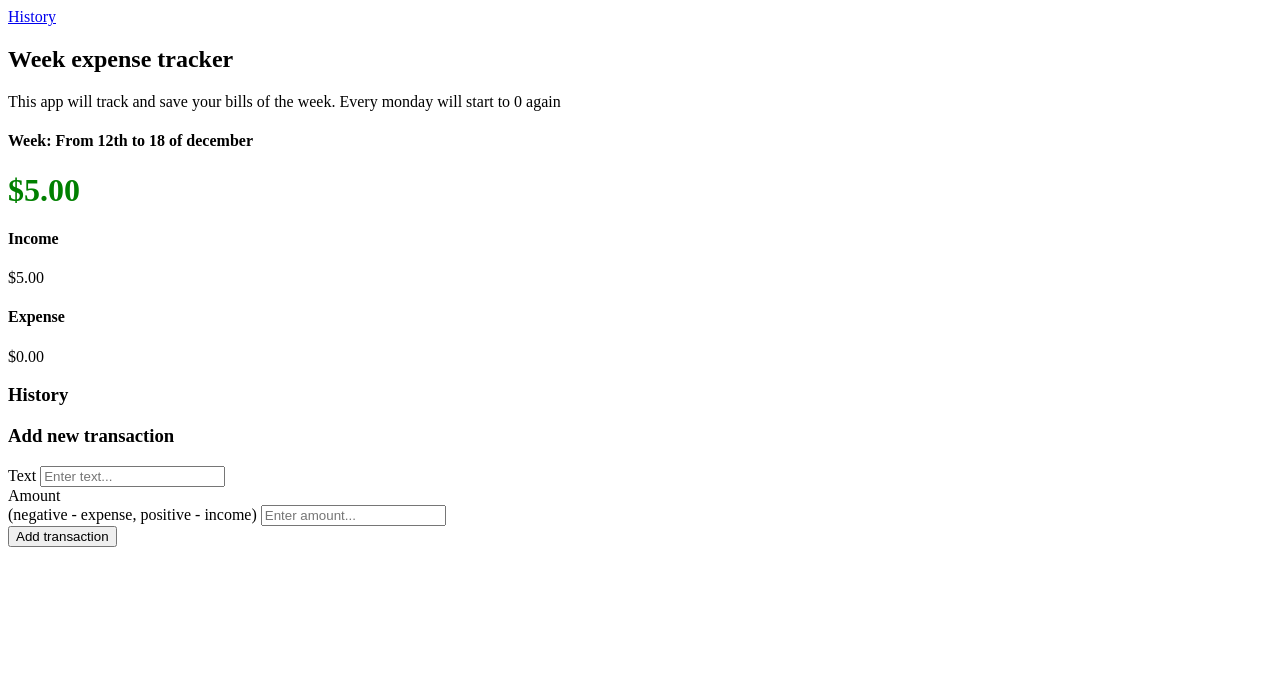
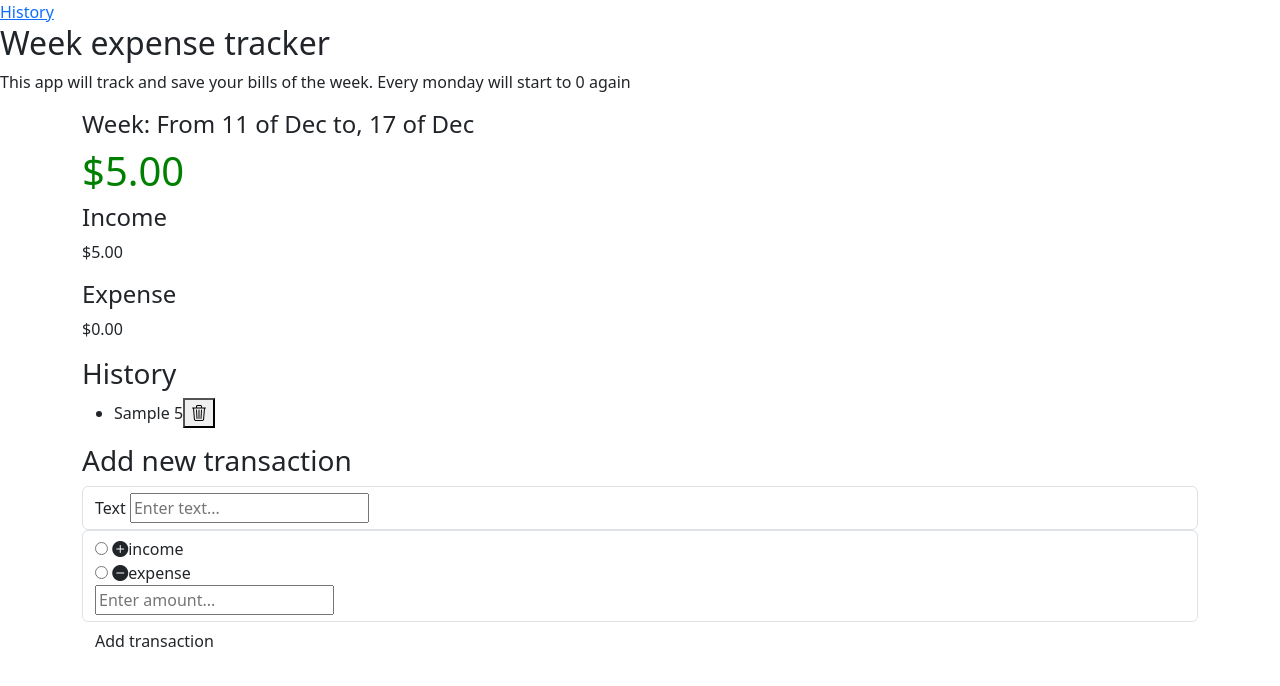
Before and after one commit to Scorpiojk/Week-expense-tracker, a website: page index.html in a window 1280 px wide. Both pictures are taken after typing "Sample", "5" into the empty fields and a click on the button "Add transaction". Drawn offline with nearby package versions, Linux system fonts and the light colour scheme.

Commit message:
adding bootsrap and date logic

```diff
--- a/app.js
+++ b/app.js
@@ -1,18 +1,54 @@
 const balance = document.querySelector("#balance");
 const money_plus = document.querySelector("#money-plus");
 const money_minus = document.querySelector("#money-minus");
+const plusBtn = document.querySelector("#income");
+const minusBtn = document.querySelector("#expense");
 const list = document.querySelector("#list");
 const form = document.querySelector("#form");
 const text = document.querySelector("#text");
 const amount = document.querySelector("#amount");
+const dateText = document.querySelector("#date");
 
 const localStorageTransactions = JSON.parse(
   localStorage.getItem("transactions")
 );
 
+// get date and change text
+function getFirstLastDayOfWeek() {
+  const today = new Date();
+  const dayOfWeek = today.getDay(); // 0 = Sunday, 1 = Monday, ..., 6 = Saturday
+  const day = today.getDate();
+  const firstDayOfWeek = new Date(today);
+  const lastDayOfWeek = new Date(today);
+
+  // Adjust to get the first day of the week (Monday)
+  firstDayOfWeek.setDate(day - dayOfWeek + (dayOfWeek === 0 ? -6 : 1));
+
+  // Adjust to get the last day of the week (Sunday)
+  lastDayOfWeek.setDate(firstDayOfWeek.getDate() + 6);
+
+  return {
+    firstDay: {
+      day: firstDayOfWeek.getDate(),
+      month: firstDayOfWeek.toLocaleString("en-us", { month: "short" }),
+    },
+    lastDay: {
+      day: lastDayOfWeek.getDate(),
+      month: lastDayOfWeek.toLocaleString("en-us", { month: "short" }),
+    },
+  };
+}
+// add to the html
+const { firstDay, lastDay } = getFirstLastDayOfWeek();
+console.log("First day of the week:", firstDay);
+console.log("Last day of the week:", lastDay);
+dateText.innerHTML = `From ${firstDay.day} of ${firstDay.month} to, ${lastDay.day} of ${lastDay.month}`;
+
+/* ====================== */
+
 // check if there are some transactions in storage
 let transactions =
-  localStorage.getItem("transaction") !== null ? localStorageTransactions : [];
+  localStorage.getItem("transactions") !== null ? localStorageTransactions : [];
 
 // Add trasaction
 const addTransaction = (e) => {
@@ -37,16 +73,23 @@ const addTransaction = (e) => {
 
     text.value = "";
     amount.value = "";
+    plusBtn.checked = false;
+    minusBtn.checked = false;
   }
 };
 
 // ID Generator with crypto built in javascript API
-const generateID = () => crypto.randomUUID();
+const generateID = () => parseInt(Math.random() * 1000);
 
 // Add transactions to DOM list
 const addTransactionDOM = (transaction) => {
   // get the sign
-  const sign = transaction.amount < 0 ? "-" : "+";
+
+  if (minusBtn.checked === true) {
+    transaction.amount = -transaction.amount;
+  }
+
+  // const sign = transaction.amount < 0 ? "-" : "+";
 
   const item = document.createElement("li");
 
@@ -54,14 +97,15 @@ const addTransactionDOM = (transaction) => {
   item.classList.add(transaction.amount < 0 ? "minus" : "plus");
 
   item.innerHTML = `
-  ${transaction.text} <span>${sign}${Math.abs(
+  ${transaction.text} <span>${Math.abs(
     transaction.amount
-  )}</span><button class="delete-btn"><i class="bi bi-trash3"></i></button>`;
+  )}</span><button class="delete-btn" onclick=removeTransactions(${
+    transaction.id
+  })><i class="bi bi-trash3"></i></button>`;
+  //   get created btn and give event listener
+  list.appendChild(item);
 
-  //   get created btn and give event listener
-  const deleteBtn = item.querySelector(".delete-btn");
-  console.log(deleteBtn);
-  deleteBtn.addEventListener("click", removeTransactions);
+  item.dataset.transactionId = transaction.id;
 };
 
 // Update balance, income and expense
@@ -96,6 +140,7 @@ const updateValues = () => {
 
 // remove transaction
 const removeTransactions = (id) => {
+  console.log(id);
   transactions = transactions.filter((transaction) => transaction.id !== id);
   updateLocalStorage();
   init();
--- a/index.html
+++ b/index.html
@@ -7,6 +7,17 @@
 
     <!-- styles -->
     <link rel="stylesheet" href="style.css" />
+    <!-- Bootstrap -->
+    <link
+      href="https://cdn.jsdelivr.net/npm/bootstrap@5.3.2/dist/css/bootstrap.min.css"
+      rel="stylesheet"
+      integrity="sha384-T3c6CoIi6uLrA9TneNEoa7RxnatzjcDSCmG1MXxSR1GAsXEV/Dwwykc2MPK8M2HN"
+      crossorigin="anonymous"
+    />
+    <link
+      rel="stylesheet"
+      href="https://cdn.jsdelivr.net/npm/bootstrap-icons@1.11.2/font/bootstrap-icons.min.css"
+    />
 
     <!-- title -->
     <title>Week expense tracker</title>
@@ -52,15 +63,36 @@
           <input type="text" id="text" placeholder="Enter text..." />
         </div>
         <div class="form-control">
-          <label for="amount"
-            >Amount <br />
-            (negative - expense, positive - income)</label
-          >
+          <input
+            type="radio"
+            id="income"
+            name="bill"
+            value="minus"
+            title="minus"
+          />
+          <label for="minus"
+            ><i class="bi bi-plus-circle-fill"></i><span>income</span></label
+          ><br />
+          <input
+            type="radio"
+            id="expense"
+            name="bill"
+            value="plus"
+            title="plus"
+          />
+          <label for="plus"
+            ><i class="bi bi-dash-circle-fill"></i><span>expense</span></label
+          ><br />
           <input type="number" id="amount" placeholder="Enter amount..." />
         </div>
         <button class="btn">Add transaction</button>
       </form>
     </div>
     <script src="app.js"></script>
+    <script
+      src="https://cdn.jsdelivr.net/npm/bootstrap@5.3.2/dist/js/bootstrap.bundle.min.js"
+      integrity="sha384-C6RzsynM9kWDrMNeT87bh95OGNyZPhcTNXj1NW7RuBCsyN/o0jlpcV8Qyq46cDfL"
+      crossorigin="anonymous"
+    ></script>
   </body>
 </html>
--- a/package.json
+++ b/package.json
@@ -13,6 +13,7 @@
     "prettier": "3.1.1"
   },
   "dependencies": {
-    "bootstrap": "^5.3.2"
+    "bootstrap": "^5.3.2",
+    "bootstrap-icons": "^1.11.2"
   }
 }
```
Also changed, not shown: 1 other file.
